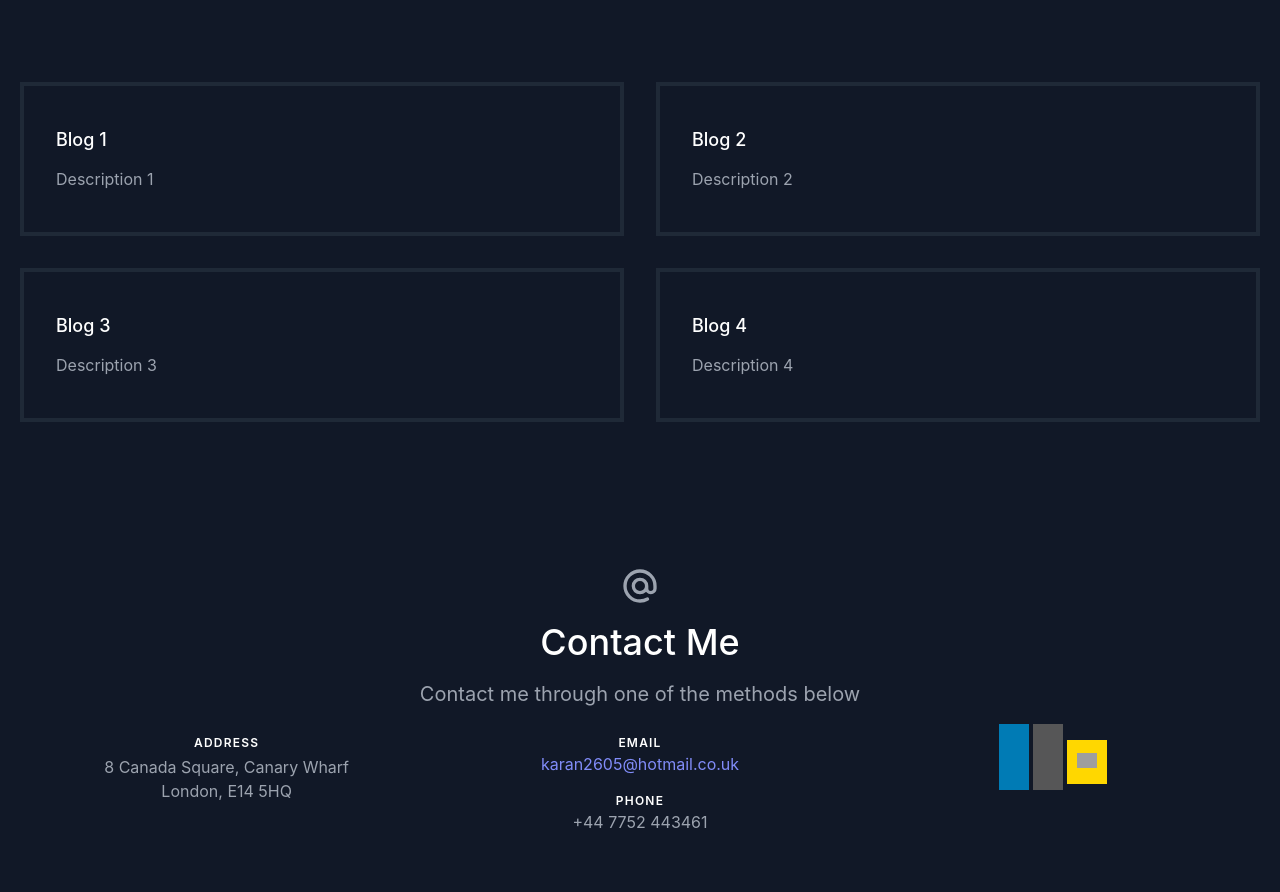
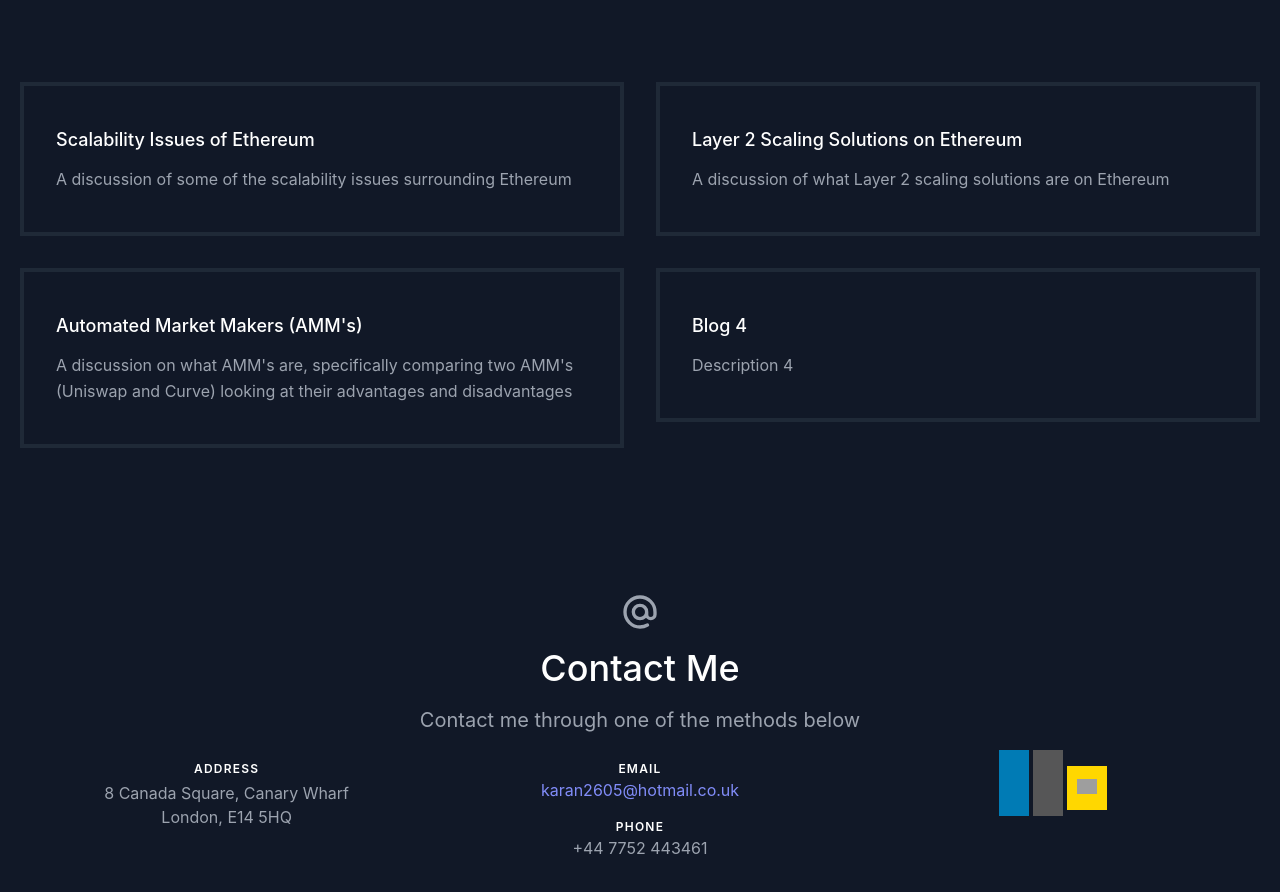
Before and after one commit to karan2605/Personal-Portfolio, a React (Create React App) app: page / in a window 1280 px wide. Shown: the part 3762-4654 px from the top of the page. Built offline with nearby package versions, Linux system fonts and the light colour scheme; grey boxes are pictures that could not be loaded.

Commit message:
updated blog titles and descriptions

```diff
--- a/src/data.js
+++ b/src/data.js
@@ -76,21 +76,21 @@ export const skills = [
 export const blogSummary = [
   {
     key: "blog1",
-    title: "Blog 1",
+    title: "Scalability Issues of Ethereum",
     link: "#blog1",
-    description: "Description 1",
+    description: "A discussion of some of the scalability issues surrounding Ethereum",
   },
   {
     key: "blog2",
-    title: "Blog 2",
+    title: "Layer 2 Scaling Solutions on Ethereum",
     link: "#blog2",
-    description: "Description 2",
+    description: "A discussion of what Layer 2 scaling solutions are on Ethereum",
   },
   {
     key: "blog3",
-    title: "Blog 3",
+    title: "Automated Market Makers (AMM's)",
     link: "#blog3",
-    description: "Description 3",
+    description: "A discussion on what AMM's are, specifically comparing two AMM's (Uniswap and Curve) looking at their advantages and disadvantages",
   },
   {
     key: "blog4",
```
